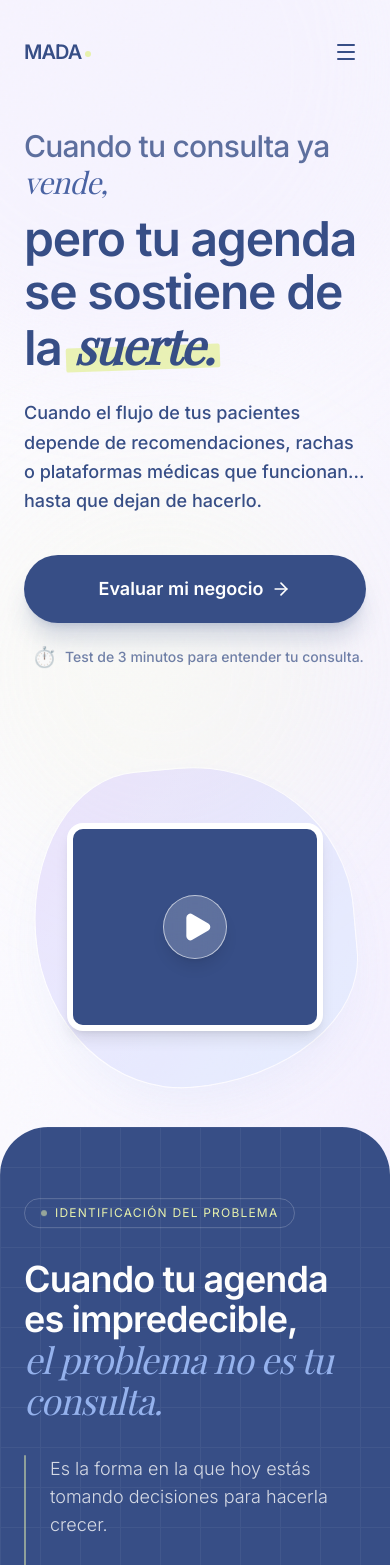
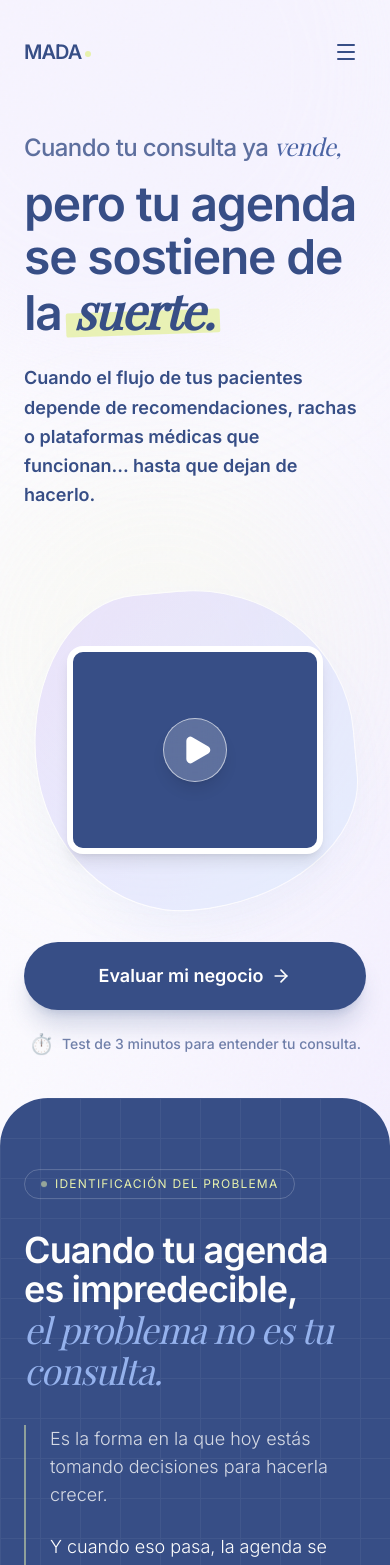
Before and after one commit to Asai07/mada-medico, a React (Vite) app: page / in a window 390 px wide. Shown: the top 1565 px of the page. Built offline with nearby package versions, Linux system fonts and the light colour scheme; a web font is replaced by a local one.

Commit message:
cambios hero

```diff
--- a/src/components/Hero.jsx
+++ b/src/components/Hero.jsx
@@ -15,6 +15,7 @@ const Hero = () => {
 
             <div className="max-w-7xl mx-auto px-6 md:px-12 w-full grid grid-cols-1 lg:grid-cols-12 gap-12 items-center relative z-10">
 
+                {/* --- COLUMNA IZQUIERDA (Texto) --- */}
                 <div className="lg:col-span-7 flex flex-col justify-center">
                     <motion.div
                         initial={{ opacity: 0, y: 30 }}
@@ -23,21 +24,18 @@ const Hero = () => {
                     >
                         {/* --- HEADLINE --- */}
                         <div className="mb-6">
-                            {/* Subtítulo */}
-                            <h2 className="text-3xl md:text-4xl lg:text-5xl text-[#374e86]/80 font-medium mb-3 tracking-tight">
+                            {/* Intro: Tamaño ajustado */}
+                            <h2 className="text-[1.5rem] sm:text-4xl lg:text-5xl text-[#374e86]/80 font-medium mb-3 tracking-tight whitespace-nowrap">
                                 Cuando tu consulta ya <span className="font-serif italic text-[#4a63a3]">vende,</span>
                             </h2>
 
                             {/* Título Principal */}
-                            {/* Ajustamos los tamaños (text-5xl en movil, sm:text-6xl en tablet, lg:text-[6.2rem] en PC) para que quepan las frases completas */}
                             <h1 className="text-5xl sm:text-6xl lg:text-[5.2rem] leading-[1.1] tracking-tight text-[#374e86] font-bold">
-                                pero tu agenda <br /> {/* Salto forzado siempre */}
-                                se sostiene de <br /> {/* Salto forzado siempre */}
+                                pero tu agenda <br />
+                                se sostiene de <br />
                                 la
                                 <span className="relative inline-block ml-3 md:ml-4">
                                     <span className="font-serif italic font-bold relative z-10">suerte.</span>
-
-                                    {/* Subrayado Completo */}
                                     <motion.span
                                         initial={{ width: 0 }}
                                         animate={{ width: '110%' }}
@@ -48,22 +46,26 @@ const Hero = () => {
                             </h1>
                         </div>
 
-                        {/* --- PÁRRAFO --- */}
+                        {/* --- PÁRRAFO DESTACADO --- */}
+                        {/* CAMBIOS:
+                            1. font-semibold (más grueso para destacar)
+                            2. mb-6 (menos margen abajo para acercarlo al video en móvil)
+                        */}
                         <motion.p
                             initial={{ opacity: 0 }}
                             animate={{ opacity: 1 }}
                             transition={{ delay: 0.6, duration: 0.8 }}
-                            className="text-lg md:text-xl text-[#374e86] max-w-2xl leading-relaxed mb-10 font-medium"
+                            className="text-lg md:text-xl text-[#374e86] max-w-2xl leading-relaxed mb-6 font-semibold"
                         >
                             Cuando el flujo de tus pacientes depende de recomendaciones, rachas o plataformas médicas que funcionan... hasta que dejan de hacerlo.
                         </motion.p>
 
-                        {/* --- CTA --- */}
+                        {/* --- CTA (VERSIÓN DESKTOP) --- */}
                         <motion.div
                             initial={{ opacity: 0, y: 20 }}
                             animate={{ opacity: 1, y: 0 }}
                             transition={{ delay: 0.8 }}
-                            className="flex flex-col items-start gap-5"
+                            className="hidden lg:flex flex-col items-start gap-5"
                         >
                             <motion.button
                                 whileHover={{ scale: 1.02 }}
@@ -87,9 +89,12 @@ const Hero = () => {
                     </motion.div>
                 </div>
 
-                {/* --- VIDEO --- */}
-                <div className="lg:col-span-5 relative flex items-center justify-center mt-12 lg:mt-0 pointer-events-none">
-                    <div className="relative w-[320px] h-[320px] lg:w-[450px] lg:h-[450px] flex items-center justify-center">
+                {/* --- COLUMNA DERECHA (VIDEO + CTA MÓVIL) --- */}
+                {/* CAMBIO: mt-2 en lugar de mt-8 para reducir el espacio con el texto superior */}
+                <div className="lg:col-span-5 relative flex flex-col items-center justify-center mt-2 lg:mt-0">
+
+                    {/* VIDEO CONTAINER */}
+                    <div className="relative w-[320px] h-[320px] lg:w-[450px] lg:h-[450px] flex items-center justify-center pointer-events-none">
                         <motion.div
                             animate={{
                                 borderRadius: ["60% 40% 30% 70%/60% 30% 70% 40%", "30% 60% 70% 40%/50% 60% 30% 60%", "60% 40% 30% 70%/60% 30% 70% 40%"],
@@ -113,6 +118,34 @@ const Hero = () => {
                             </motion.div>
                         </motion.div>
                     </div>
+
+                    {/* --- CTA (VERSIÓN MÓVIL) --- */}
+                    <motion.div
+                        initial={{ opacity: 0, y: 20 }}
+                        animate={{ opacity: 1, y: 0 }}
+                        transition={{ delay: 0.8 }}
+                        className="flex lg:hidden flex-col items-center gap-5 mt-8 w-full"
+                    >
+                        <motion.button
+                            whileHover={{ scale: 1.02 }}
+                            whileTap={{ scale: 0.98 }}
+                            className="group relative bg-[#374e86] text-white px-10 py-5 rounded-full text-lg font-semibold overflow-hidden shadow-xl shadow-[#374e86]/20 w-full"
+                        >
+                            <div className="absolute inset-0 bg-[#e7f1ad] translate-y-full group-hover:translate-y-0 transition-transform duration-300 ease-out"></div>
+                            <span className="relative z-10 flex items-center justify-center gap-2 group-hover:text-[#374e86] transition-colors duration-300">
+                                Evaluar mi negocio
+                                <ArrowRight size={20} />
+                            </span>
+                        </motion.button>
+
+                        <div className="flex items-center gap-2 text-[#374e86]/70">
+                            <span className="text-xl">⏱️</span>
+                            <p className="text-sm font-medium">
+                                Test de 3 minutos para entender tu consulta.
+                            </p>
+                        </div>
+                    </motion.div>
+
                 </div>
             </div>
         </section>
```
